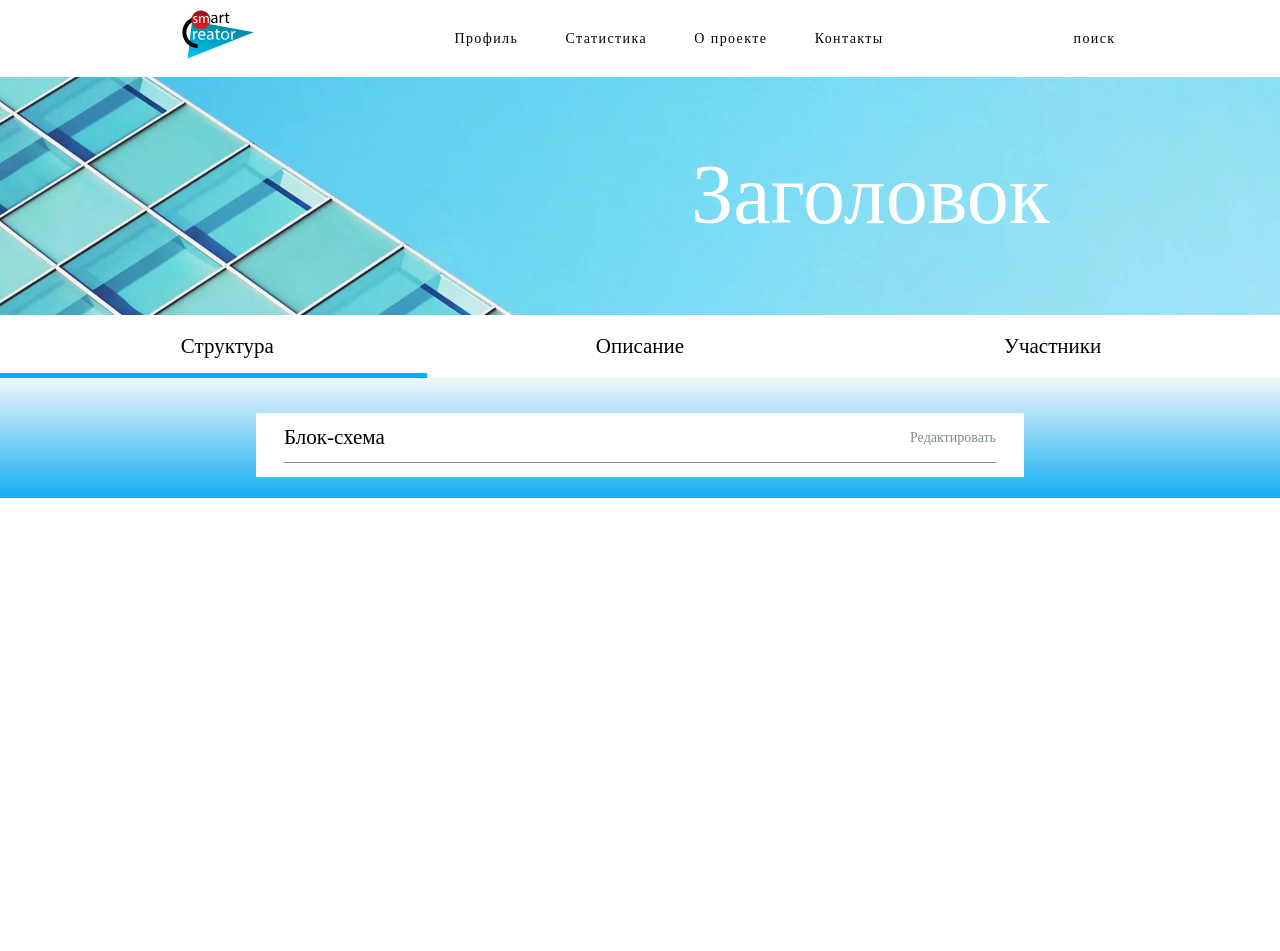
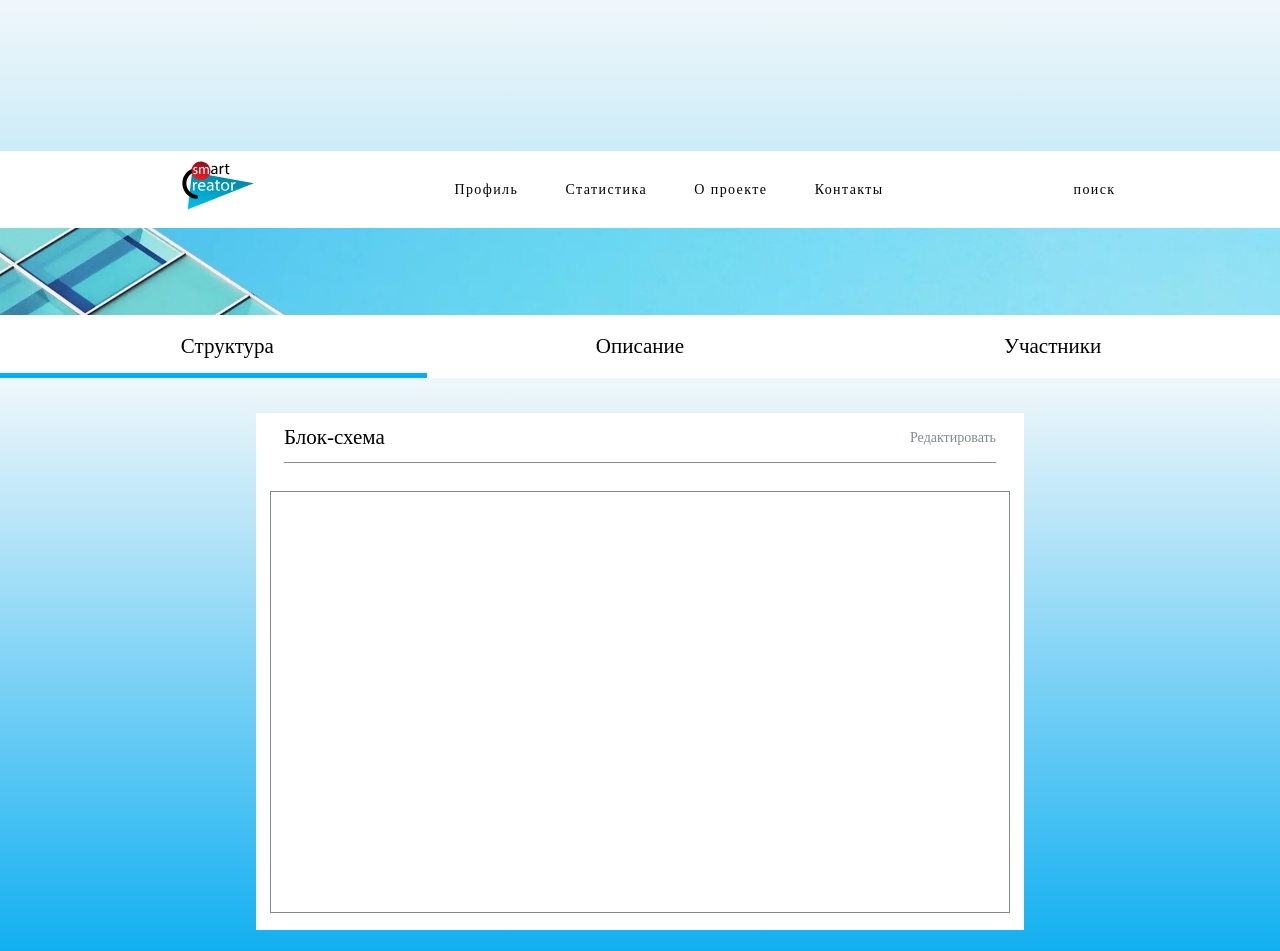
Before and after one commit to newpagexyz/BeCoder, a PHP site: page /project.html in a window 1280 px wide, after a click on "Структура". Before the commit the page ends 498 px from the top, so only its background shows below. Run offline with PHP 8.4, Linux system fonts and the light colour scheme; some libraries are stand-ins or nearby versions.

Commit message:
Update project.css

```diff
--- a/style/project.css
+++ b/style/project.css
@@ -7,6 +7,16 @@
 
 * {
   font-family: 'Myriad Pro'; }
+
+#app {
+  height: 100%; }
+
+.wrapper {
+  background: #f0f7fa;
+  background: -webkit-gradient(linear, left top, left bottom, from(#f0f7fa), to(#12aff0));
+  background: -webkit-linear-gradient(top, #f0f7fa 0%, #12aff0 100%);
+  background: -o-linear-gradient(top, #f0f7fa 0%, #12aff0 100%);
+  background: linear-gradient(180deg, #f0f7fa 0%, #12aff0 100%); }
 
 .container {
   display: -webkit-box;
@@ -51,7 +61,8 @@
   justify-content: center;
   text-align: center;
   padding: 1.5em;
-  position: stiky; }
+  position: stiky;
+  background-color: #fff; }
 
 .tabs__item {
   -webkit-box-flex: 1;
@@ -216,5 +227,66 @@
   align-items: center;
   padding: 0 0 1em 0; }
   .tabs__img img {
-    width: 160px;
-    height: 160px; }
+    width: 300px;
+    height: 200px;
+    -o-object-fit: cover;
+    object-fit: cover; }
+
+.network {
+  margin: 0 auto; }
+
+.network__content {
+  height: 100%;
+  padding: 0 0 0.2em 0; }
+
+.network__mynetwork {
+  margin: 1em;
+  border: 1px solid #7e8d90; }
+
+.network__mynetwork__item {
+  width: 100%;
+  height: 30rem; }
+
+.network__btns {
+  display: -webkit-box;
+  display: -ms-flexbox;
+  display: flex;
+  -ms-flex-pack: distribute;
+  justify-content: space-around; }
+  .network__btns button {
+    font-size: 1em;
+    display: -webkit-box;
+    display: -ms-flexbox;
+    display: flex;
+    -webkit-box-pack: center;
+    -ms-flex-pack: center;
+    justify-content: center;
+    -webkit-box-align: center;
+    -ms-flex-align: center;
+    align-items: center;
+    border-radius: 5px;
+    padding: 1em;
+    background-color: #12aff0;
+    margin: 0 0 1em 0;
+    color: #fff; }
+
+.network__btnAddObj {
+  background-color: #f5f3f3; }
+
+.popap {
+  position: absolute;
+  left: 50%;
+  top: 50%;
+  -webkit-transform: translate(-50%, -50%);
+  -ms-transform: translate(-50%, -50%);
+  transform: translate(-50%, -50%);
+  bottom: 25em;
+  background: #ffffff;
+  z-index: 99;
+  display: -webkit-box;
+  display: -ms-flexbox;
+  display: flex;
+  -webkit-box-orient: vertical;
+  -webkit-box-direction: normal;
+  -ms-flex-direction: column;
+  flex-direction: column; }
```
